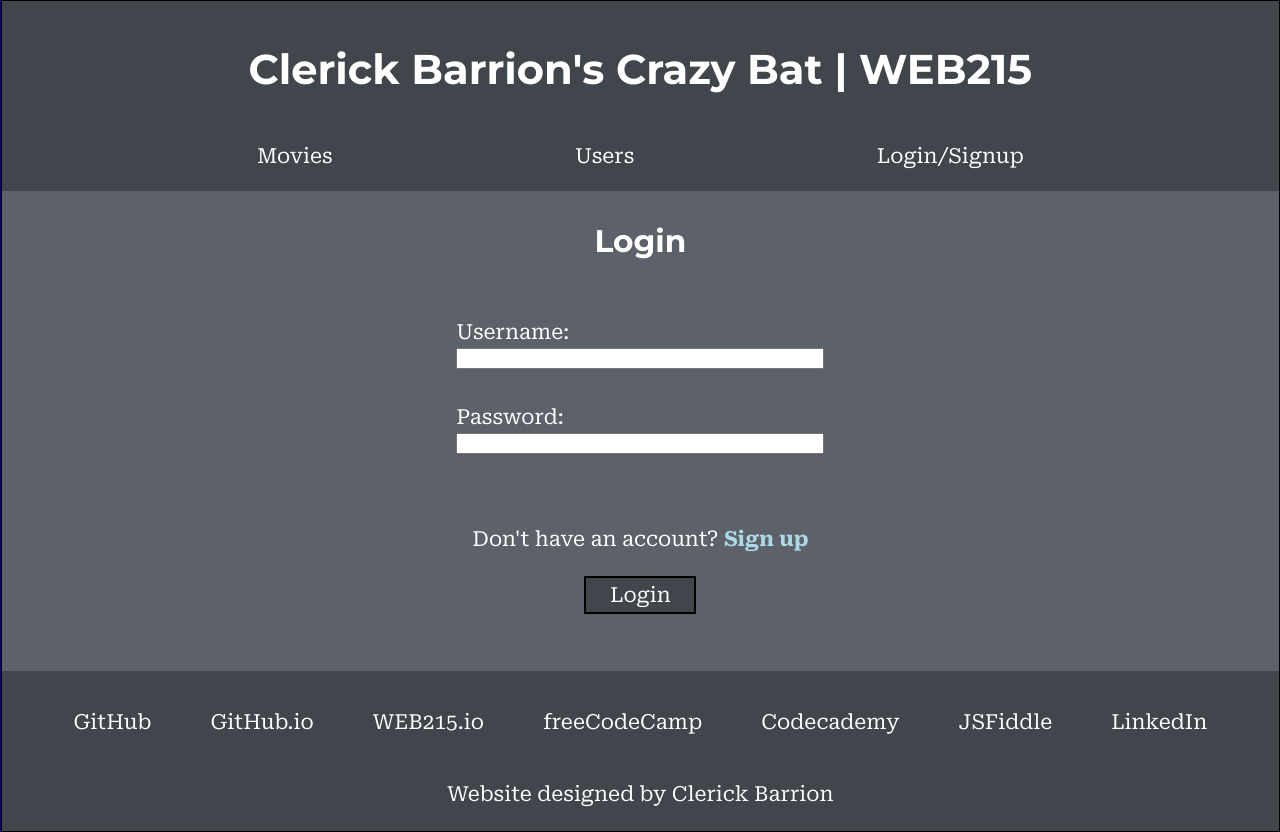
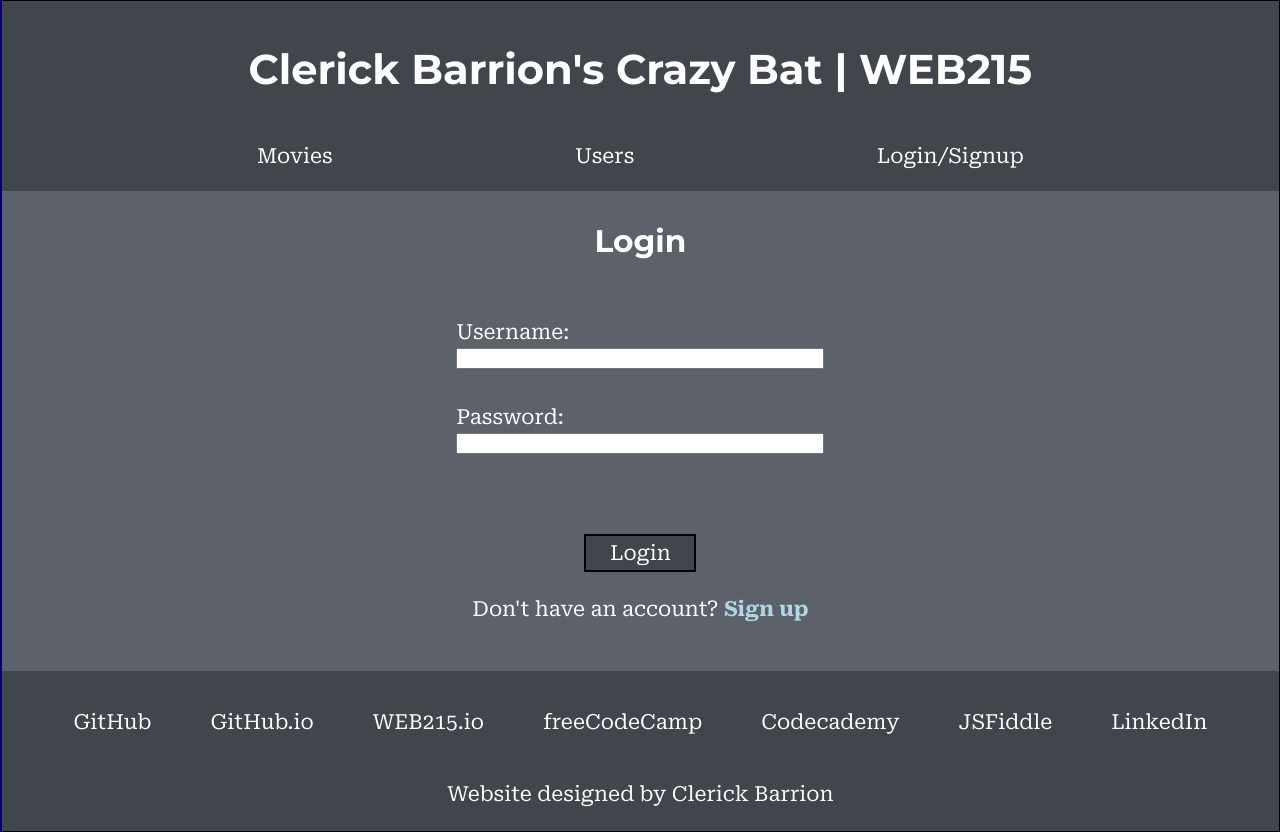
Before and after one commit to clerickbarrion/web215-react, a React (Create React App) app: page /web215-react/login in a window 1280 px wide. Built offline with nearby package versions, Linux system fonts and the light colour scheme.

Commit message:
flipped buttons

```diff
--- a/src/pages/Login.jsx
+++ b/src/pages/Login.jsx
@@ -69,14 +69,14 @@ function Login() {
                     <label htmlFor="confirmPassword">Confirm Password:</label>
                     <input type="password" id="confirmPassword" name="confirmPassword" required />
                     <br />
+                    <input type="submit" value="Sign Up"/>
                     <p onClick={() => setSignUpToggle(!signUpToggle)}>Already have an account? <Link>Log in</Link></p>
-                    <input type="submit" value="Sign Up"/>
                     </>
                     :
                     <>
                     <br/>
+                    <input type="submit" value='Login'/>
                     <p onClick={() => setSignUpToggle(!signUpToggle)}>Don't have an account? <Link>Sign up</Link></p>
-                    <input type="submit" value='Login'/>
                     </>
                 }
             </form>
```
